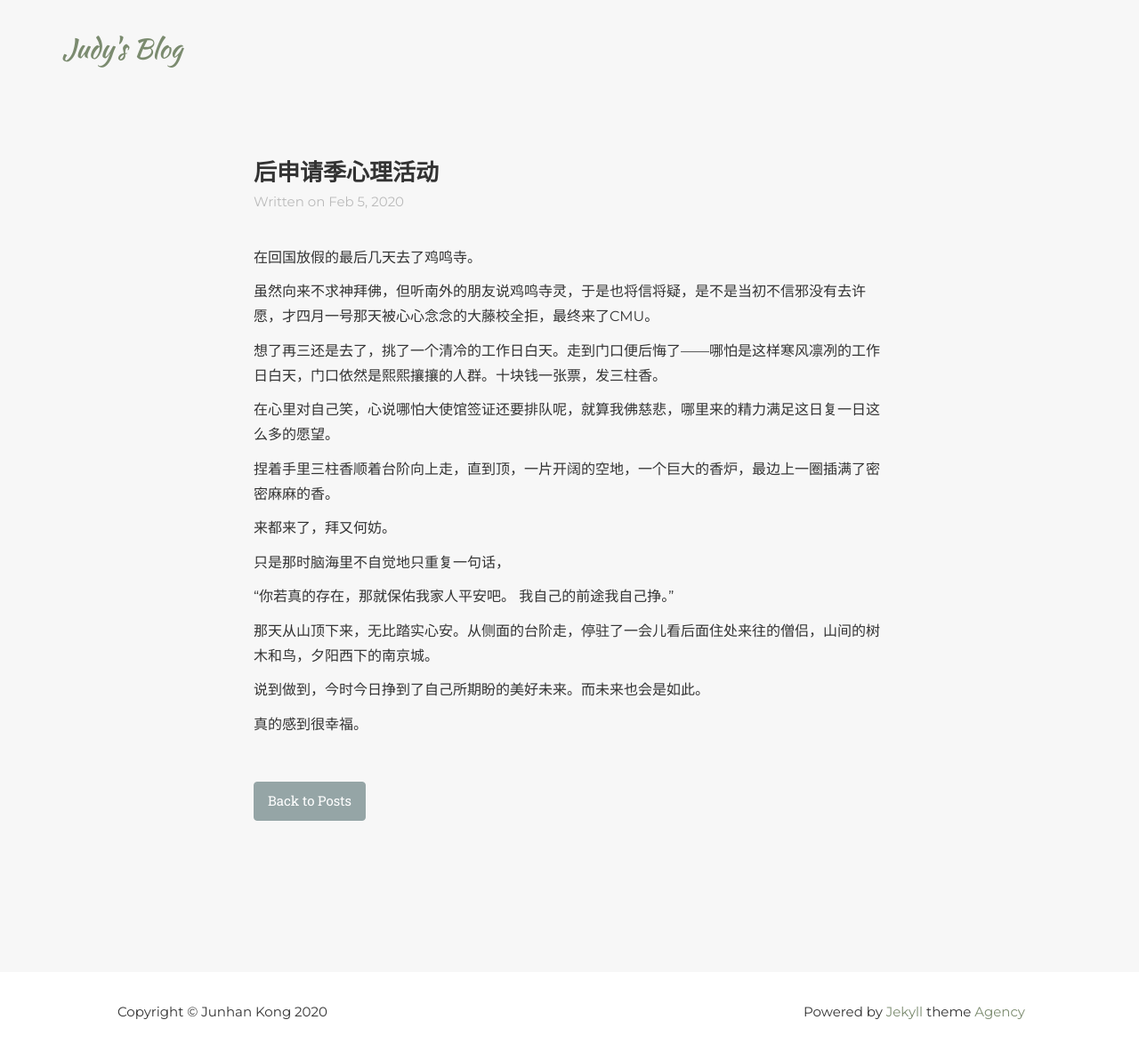
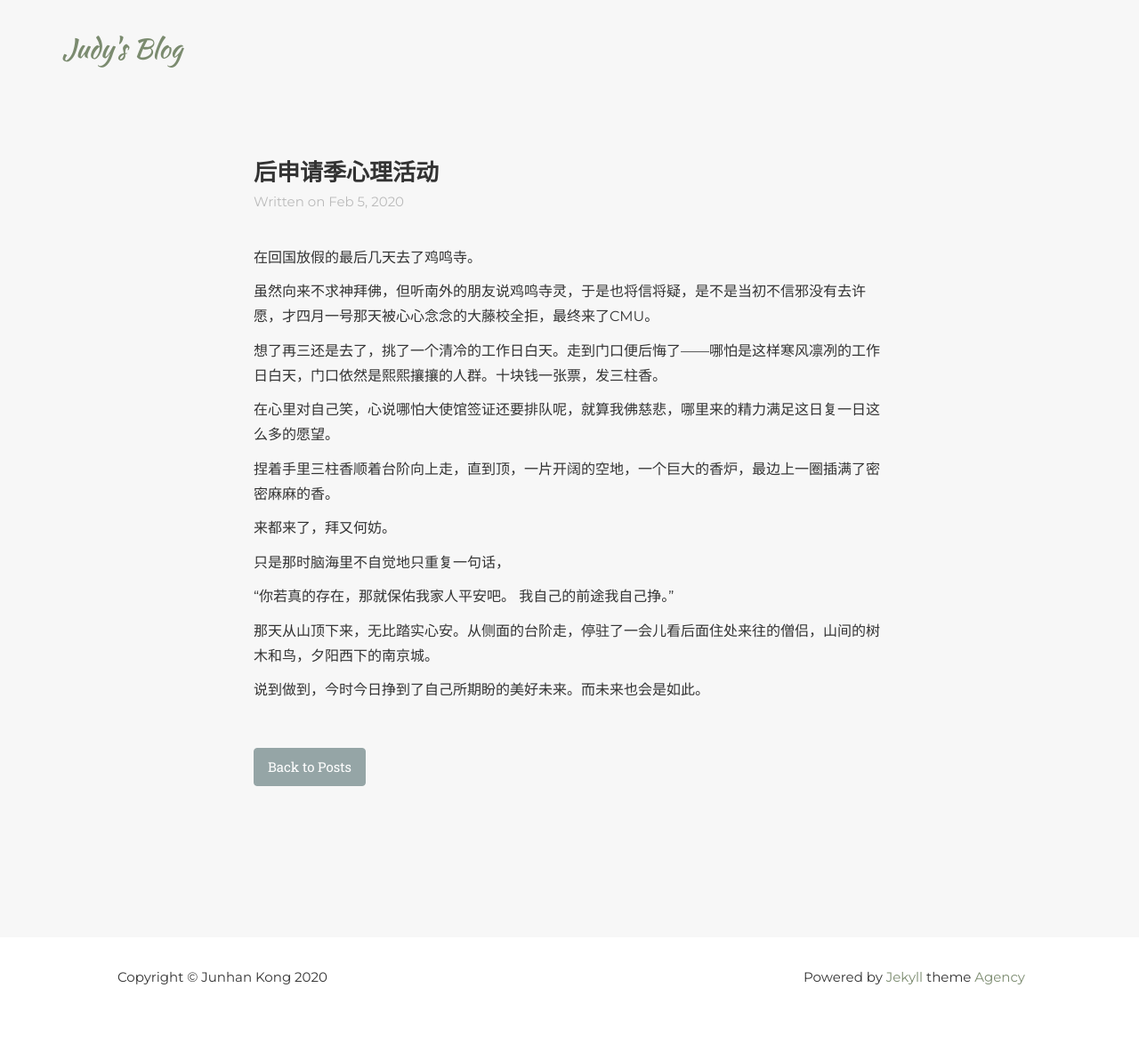
Before and after one commit to judykong97/judykong97.github.io, a Jekyll site: the page built from _posts/blog/2020-02-05-houshenqingjixinlihuodong.markdown, in a window 1280 px wide and 1183 px high. Shown: the whole window at 89% size. Built offline with Jekyll 4.4.1, drawn with Linux system fonts in a browser that asks for light colours; some web fonts are replaced.

Commit message:
Updated post

```diff
--- a/_posts/blog/2020-02-05-houshenqingjixinlihuodong.markdown
+++ b/_posts/blog/2020-02-05-houshenqingjixinlihuodong.markdown
@@ -26,5 +26,3 @@ written: Feb 5, 2020
 那天从山顶下来，无比踏实心安。从侧面的台阶走，停驻了一会儿看后面住处来往的僧侣，山间的树木和鸟，夕阳西下的南京城。
 
 说到做到，今时今日挣到了自己所期盼的美好未来。而未来也会是如此。
-
-真的感到很幸福。
```
